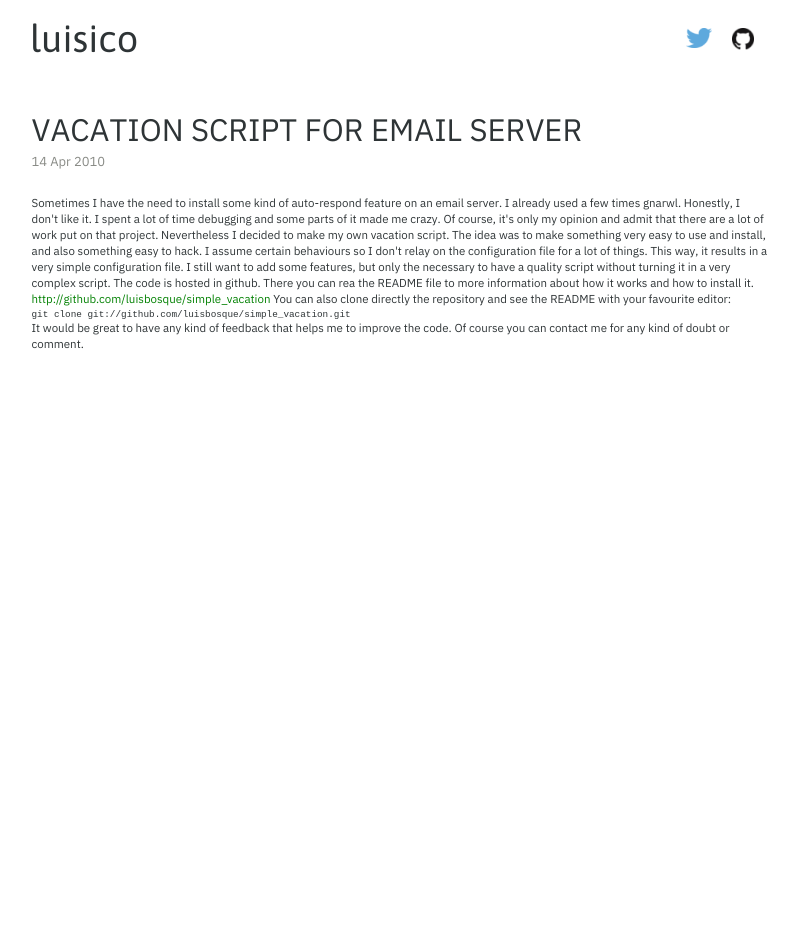
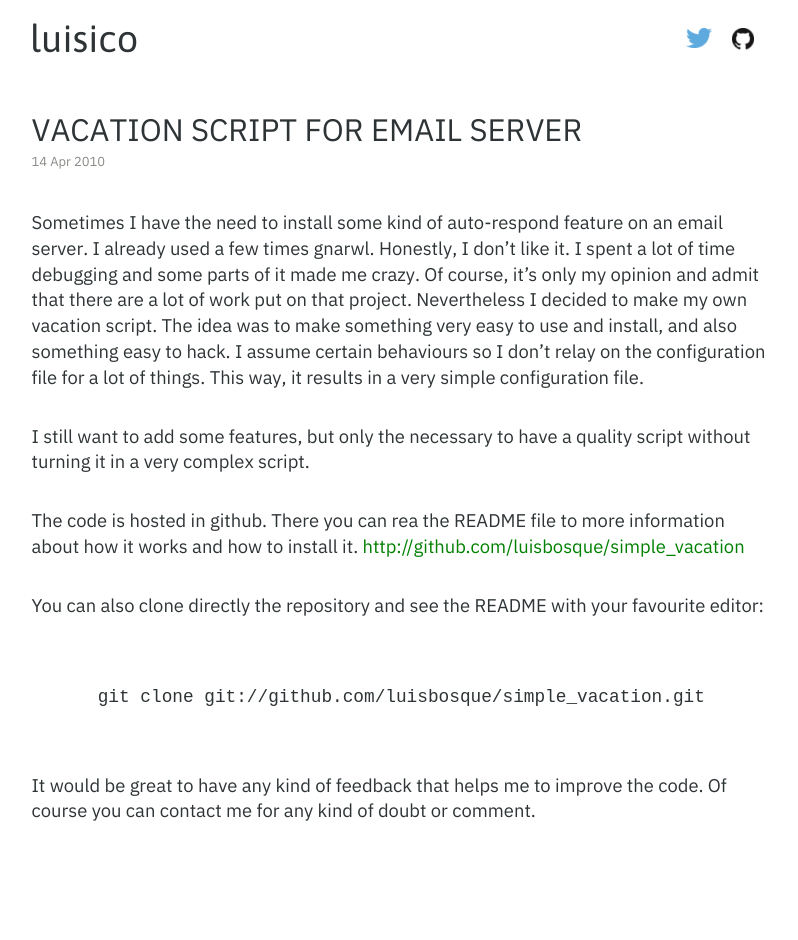
Before and after one commit to luisbosque/luisbosque.github.com, a Jekyll site: the page built from _posts/2010-04-14-vacation-script-for-email-server.markdown, in a window 1280 px wide. Shown: the whole page, without its empty margins (240-1038 px from the left). Built offline with Jekyll 4.4.1, drawn with Linux system fonts in a browser that asks for light colours; some web fonts are replaced; before the commit the page ends 900 px from its top, so only the background shows below that.

Commit message:
Some fixes on previous posts

```diff
--- a/_posts/2009-07-27-diagrama-de-flujo-de-iptables.markdown
+++ b/_posts/2009-07-27-diagrama-de-flujo-de-iptables.markdown
@@ -17,4 +17,4 @@
 En varias ocasiones he necesitado tener un diagrama con el que de un vistazo pudiera ver claro el flujo de los paquetes a través de las diferentes cadenas de iptables.
 El otro día me encontré con uno en un <a href="http://www.linuxhomenetworking.com/wiki/index.php/Quick_HOWTO_:_Ch14_:_Linux_Firewalls_Using_iptables">capítulo</a> de <a href="http://www.linuxhomenetworking.com/">linuxhomenetworking</a>, que a pesar de no dar todos los detalles de cada paso, resulta totalmente claro y fácil de entender.
 
-<img src="http://www.linuxhomenetworking.com/wiki/images/f/f0/Iptables.gif" alt="Diagrama de flujo de iptables" />
+<img src="{{ "/images/Iptables.gif" | absolute_url }}" alt="Diagrama de flujo de iptables" />
--- a/_posts/2009-10-23-ldap-introduction.markdown
+++ b/_posts/2009-10-23-ldap-introduction.markdown
@@ -21,7 +21,7 @@
 LDAP <strong>is</strong> A protocol to handle information from a Database
 One of the most common applications of LDAP is as an authentication backend for an email server. Next, we can see an example:
 
-<a href="http://blog.luisbosque.com/wp-content/uploads/2009/10/flujo_ldap_correo.png"><img src="http://blog.luisbosque.com/wp-content/uploads/2009/10/flujo_ldap_correo-650x168.png" alt="flujo_ldap_correo" title="flujo_ldap_correo" width="650" height="168" class="aligncenter size-medium wp-image-338" style="border:none;" /></a>
+<img src="{{ "/images/flujo_ldap_correo.png" | absolute_url }}" alt="flujo_ldap_correo" title="flujo_ldap_correo" width="650" height="168" class="aligncenter size-medium wp-image-338" style="border:none;" />
 
 In this picture a happy user tries to check his email from his personal computer. So he sends his login information to the email server. The email server fetches this data and starts talking with the LDAP server. The LDAP server contains all the users information, so if the login information that it is receiving from the mail server matches the information of any user in its database, it is going to return a positive answer to the email server. At this point, the email server knows that the user sent a valid login information, so it will send him his new emails.
 
@@ -38,7 +38,7 @@
 #### Structure
 Like I said before, a LDAP directory is built with different kinds of elements arranged in a hierarchical tree structure. All the elements have a DN (Distinguished Name) that is an their identity inside the directory. An element DN is built with their own RDN (Relative Distinguished Name) and the RDN of the parent elements to the top element of the tree. This seems a bit confused, so let's explain it better. Let's see a small picture:
 
-<a href="http://blog.luisbosque.com/wp-content/uploads/2009/10/ldap_diagram2.png"><img src="http://blog.luisbosque.com/wp-content/uploads/2009/10/ldap_diagram2.png" alt="ldap_diagram2" title="ldap_diagram2" width="159" height="184" class="alignleft size-full wp-image-323" style="border:none; margin-right: 15px;" /></a>
+<img src="{{ "/images/ldap_diagram2.png" | absolute_url }}" alt="ldap_diagram2" title="ldap_diagram2" width="159" height="184" class="alignleft size-full wp-image-323" style="border:none; margin-right: 15px;" />
 
 This is our directory tree. Let's suppose that I want this directory to authenticate all of the example.com domain users.
 Usually when the top element of a tree is a domain, all the parts of the domain name are stored in separated elements. So, <em>com</em> and <em>example</em> are stored in different elements but following the same order.
@@ -57,7 +57,7 @@
 
 We can see a bigger example of a LDAP directory tree. This is onle an example. I mean that you can use a LDAP directory to store any kind of information, not only people information. With the right schemas, you can use a directory to create any kind of data structure.
 
-<a href="http://blog.luisbosque.com/wp-content/uploads/2009/10/ldap_diagram.png"><img src="http://blog.luisbosque.com/wp-content/uploads/2009/10/ldap_diagram.png" alt="ldap_diagram" title="ldap_diagram" width="726" height="530" class="aligncenter size-full wp-image-330" style="border:none;"/></a>
+<img src="{{ "/images/ldap_diagram.png" | absolute_url }}" alt="ldap_diagram" title="ldap_diagram" width="726" height="530" class="aligncenter size-full wp-image-330" style="border:none;"/>
 
 #### LDAP Implementations
 There are a lot of servers implementing the LDAP protocol. <a href="http://www.openldap.org/">OpenLDAP</a>, <a href="http://en.wikipedia.org/wiki/Active_Directory">Active Directory</a>, <a href="http://www.sun.com/software/products/directory_srvr_ee/dir_srvr/index.xml">Sun ONE Directory Server</a>, <a href="http://www.novell.com/products/edirectory/">Novell Directory Server</a>, <a href="http://www.redhat.com/directory_server/">Red Hat Directory Server</a>, etc...
--- a/_posts/2010-04-14-vacation-script-for-email-server.html
+++ b/_posts/2010-04-14-vacation-script-for-email-server.markdown
@@ -26,6 +26,8 @@
 
 You can also clone directly the repository and see the README with your favourite editor:
 
-<pre>git clone git://github.com/luisbosque/simple_vacation.git</pre>
+{% highlight bash %}
+git clone git://github.com/luisbosque/simple_vacation.git
+{% endhighlight %}
 
 It would be great to have any kind of feedback that helps me to improve the code. Of course you can contact me for any kind of doubt or comment.
--- a/_posts/2017-11-22-hiring-humans-at-carto-infrastructure-team.markdown
+++ b/_posts/2017-11-22-hiring-humans-at-carto-infrastructure-team.markdown
@@ -6,7 +6,9 @@
 published: true
 date: 2017-11-22 17:00
 tags:
-- personal
+- hiring
+- humans
+- teams
 ---
 
 During this year at CARTO we have given a qualitative leap towards having a good hiring process.
```
Also changed, not shown: images/Iptables.gif (added), images/flujo_ldap_correo.png (added), images/ldap_diagram.png (added).
